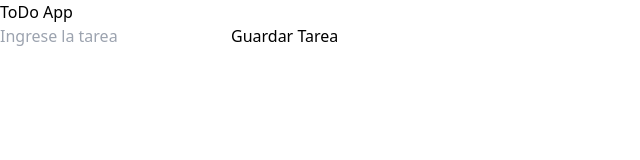
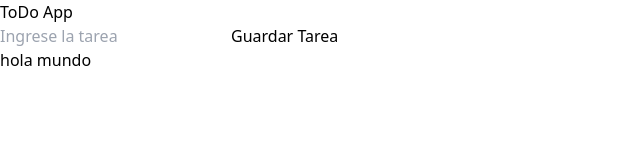
Before and after one commit to GonzaRomero24/ToDoApp, a React (Vite) app: page / in a window 1280 px wide. Shown: the top 160 px of the page, without its empty margins (0-640 px from the left). Built offline with nearby package versions, Linux system fonts and the light colour scheme.

Commit message:
todo app ad Task a

```diff
--- a/src/App.tsx
+++ b/src/App.tsx
@@ -37,6 +37,7 @@ function App() {
         </section>
         <section className=' bg-green-400 max-h-full max-w-full'>
           {tasksArray.map(task => <h1 key={task.id}>{task.description}</h1>)}
+          <h1>hola mundo</h1>
         </section>
       </main>
 
```
